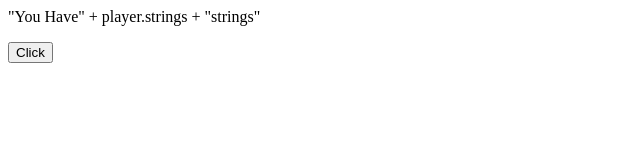
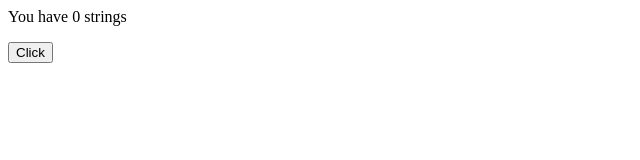
Before and after one commit to BattleWoofer/inc-game, a plain HTML site: page index.html in a window 1280 px wide. Shown: the whole page, without its empty margins (0-640 px from the left). Drawn offline with Linux system fonts and the light colour scheme.

Commit message:
Update index.html

```diff
--- a/index.html
+++ b/index.html
@@ -6,9 +6,8 @@
     </head>
 <body>
 
-
-<p>"You Have" + player.strings + "strings"</p>
-<button onclick="main.click()">Click</button>
+<p>You have <span id = strings>0</span> strings</p>
+<button onclick="click()">Click</button>
 
 
 
```
